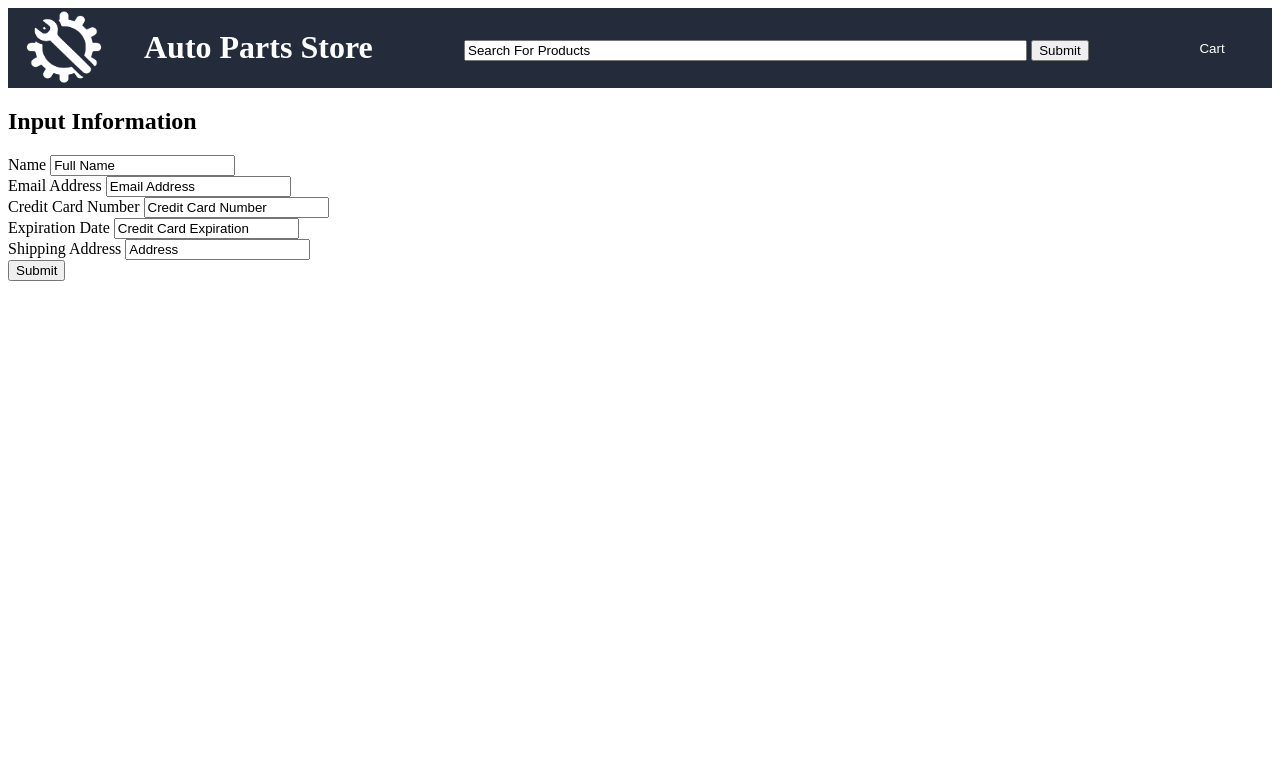
After one commit to AndrewWisbar/CSCI467, a PHP site: page /shipping_info.html in a window 1280 px wide. The commit adds this page. Shown: the top 783 px of the page. Run offline with PHP 8.4, Linux system fonts and the light colour scheme.

Commit message:
Working on credit card authorization

```diff
--- /dev/null
+++ b/Frontend/shipping_info.html
@@ -0,0 +1,46 @@
+
+<html>
+<!DOCTYPE html>
+<head>
+    <meta charset="UTF-8">
+    <meta http-equiv="X-UA-Compatible" content="IE=edge">
+    <meta name="viewport" content="width=device-width, initial-scale=1.0">
+    <link rel="stylesheet" href="styles.css"></link>
+    <title>Auto Store</title>
+</head>
+<body>
+    <div id="header">
+        <img src="wrench.png" alt="" id='logo'>
+        <a href="index.php" class='invis-link'>
+            <h1 id="page-title">Auto Parts Store</h1>
+        </a>
+        <div id="search-div">
+            <form action="./search_results.php" method="post" id="search-form">
+                <input type="text" value="Search For Products" name="srch-field" id="srch-field">
+                <input type="submit" form="search-form">
+            </form>
+        </div>
+        <button type='submit' class='nav-btn' form='cart_form'>Cart</button>
+    </div>
+
+    <h2>Input Information</h2>
+    <form action="process_info.php" method="POST">
+        <label for="in_name">Name</label>
+        <input type="text" name="in_name" value="Full Name">
+        <br>
+        <label for="in_email">Email Address</label>
+        <input type="text" name="in_email" value="Email Address">
+        <br>
+        <label for="in_ccNum">Credit Card Number</label>
+        <input type="text" name="in_ccNum" value="Credit Card Number">
+        <br>
+        <label for="in_exp">Expiration Date </label>
+        <input type="text" name="in_exp" value="Credit Card Expiration">
+        <br>
+        <label for="in_addr">Shipping Address</label>
+        <input type="text" name="in_addr" value="Address">
+        <br>
+        <input type="submit"/>
+    </form>
+</body>
+</html>
```
Also changed, not shown: Frontend/cart.php (+6 -6 lines), Frontend/order_processing.php (deleted, +0 -70 lines), Frontend/process_info.php (added, +32 -0 lines).
